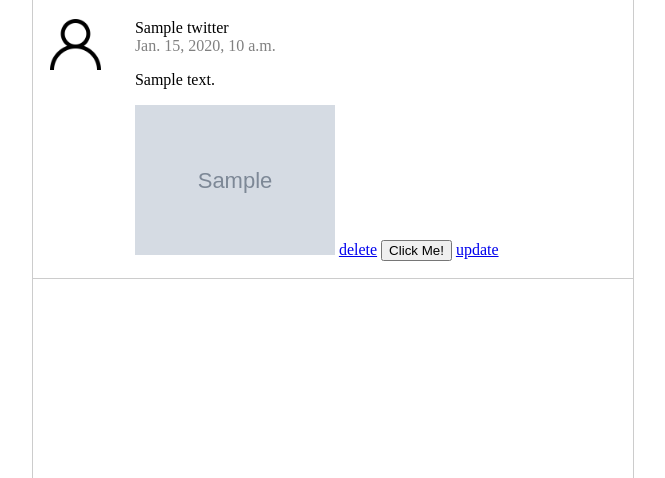
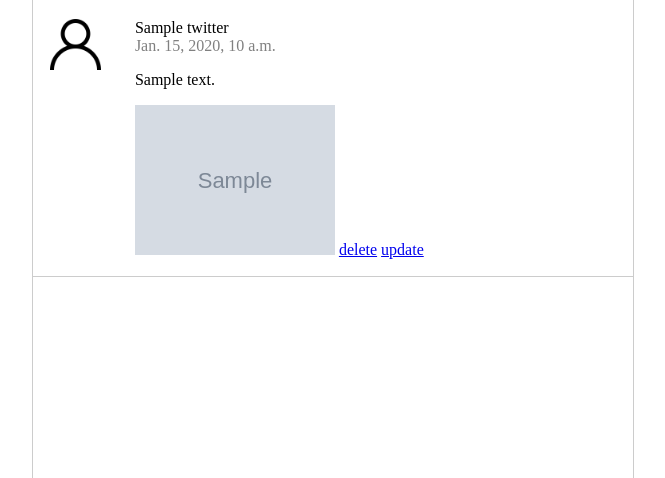
Before and after one commit to Soressa/twitter_Clone_, a Django app: template twitter/templates/twitter.html in a window 1280 px wide. Shown: the part 570-1048 px from the top of the page, without its empty margins (307-972 px from the left). Run offline with Django 3.2, Linux system fonts and the light colour scheme; the template is opened without the code that fills it: most values are stand-ins (such as "Sample title", 1, 10 or a date in 2020); grey boxes marked "Sample" are stand-in pictures.

Commit message:
Update twitter.html

```diff
--- a/twitter/templates/twitter.html
+++ b/twitter/templates/twitter.html
@@ -22,8 +22,7 @@
            <div class="datetime">{{ twitter.created_at }}</div>
            <p>{{ twitter.body }}</p>
            <img src="{{ twitter.image.url }}" style="width: 200px;">
-           <a href="/delete/{{ twitter.id }}">delete</a>
-          <button type="button" onclick="alert('Hello world!')">Click Me!</button>
+          <a href="/delete/{{ twitter.id }}">delete</a>
            <a href="/update/{{ twitter.id }}">update</a>
         </div>
       </li>
```
